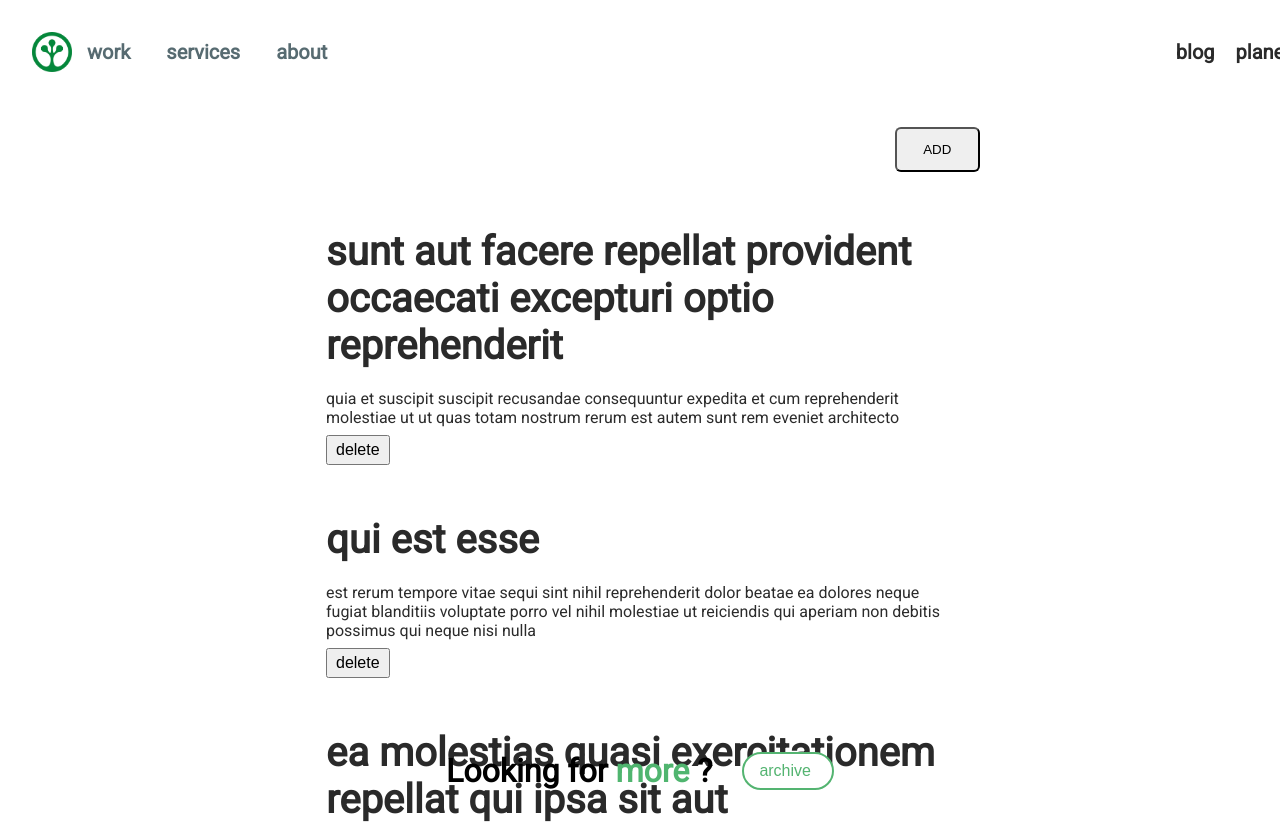
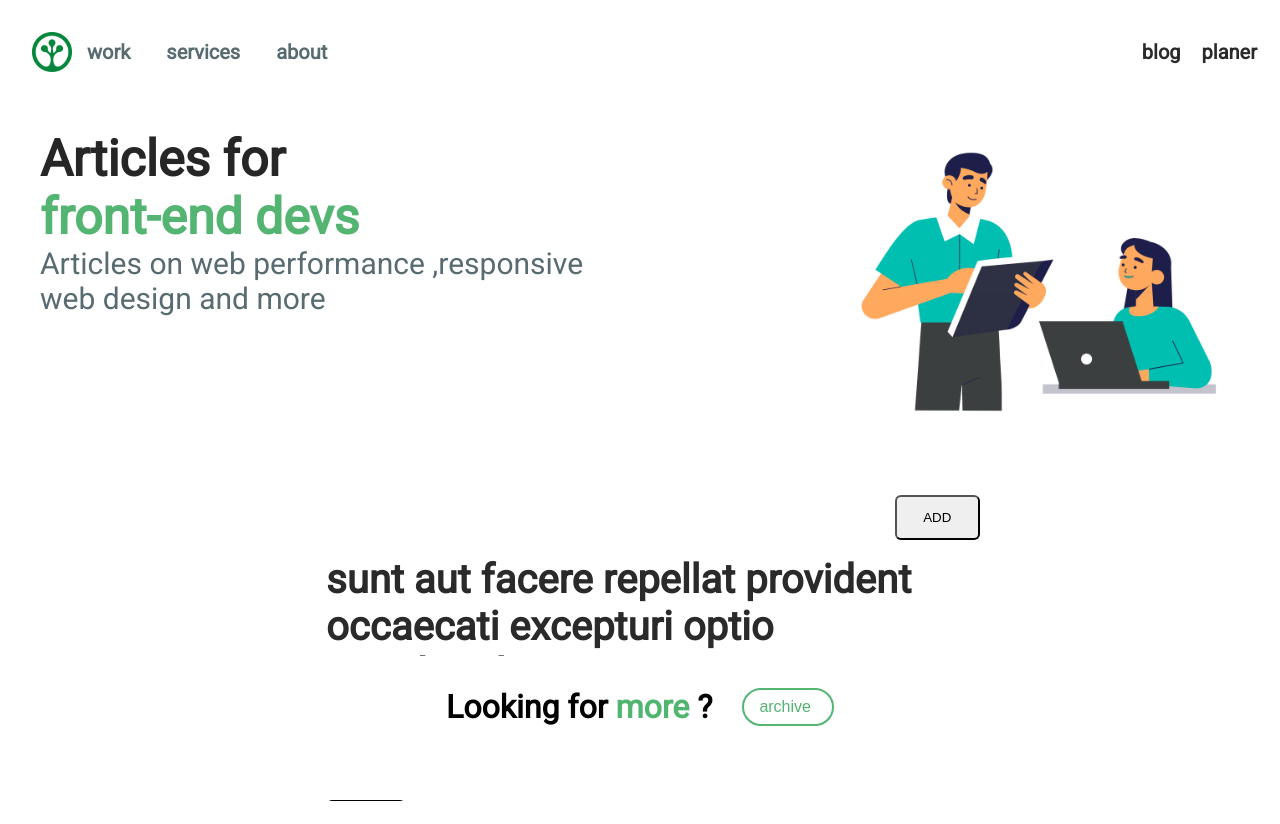
Before and after one commit to MTS999/blog-website, a React (Vite) app: page / in a window 1280 px wide. Shown: the top 824 px of the page. Built offline with nearby package versions, Linux system fonts and the light colour scheme; a web font is replaced by a local one.

Commit message:
fix footer and header positoin

```diff
--- a/src/Layout/Layout.jsx
+++ b/src/Layout/Layout.jsx
@@ -1,7 +1,7 @@
 
 import { Outlet } from "react-router-dom"
 import Header from "../components/Header"
-// import Main from "../components/Main"
+import Main from "../components/Main"
 // import PostList from "../components/PostList"
 import Footer from "../components/Footer"
 export default function Layout() {
--- a/src/components/PostList.jsx
+++ b/src/components/PostList.jsx
@@ -1,5 +1,6 @@
 import Modal from "react-modal"
 import React from "react";
+import Main from "./Main"
 import postData from "../data"
 import { Link } from "react-router-dom"
 
@@ -10,6 +11,11 @@ export default function PostList() {
     const [posts, setPosts] = React.useState(postData)
     const [showModel, setShowModel] = React.useState(false)
 
+
+    const [deleteID, setDeleteID] = React.useState(null)
+
+
+    console.log(deleteID)
     const [newPost, setNewPostset] = React.useState({ title: "", body: "" })
 
 
@@ -20,9 +26,14 @@ export default function PostList() {
     }
 
 
-    function handleDelete(id) {
-        const update = posts.filter(post => post.id !== id)
+
+
+    function permanentDelete(){
+
+        console.log("mts")
+         const update = posts.filter(post => post.id !== deleteID)
         setPosts(update)
+
     }
 
 
@@ -36,7 +47,26 @@ export default function PostList() {
                 <p className="">{post.body}</p>
             </Link>
 
-            <button className="delete-btn" onClick={() => handleDelete(post.id)}>delete</button>
+            {deleteID !== post.id &&
+
+
+                <button className="delete-btn" onClick={() => setDeleteID(post.id)}>delete</button>
+            }
+            {deleteID === post.id &&
+
+                <div>
+                    <p className="confirmatoin">Do you wanna delete</p>
+                      <button className="delete-btn" onClick={permanentDelete} >yes</button>
+                    <button className="delete-btn" onClick={()=>setDeleteID(null)} >no</button>
+
+                </div>
+            }
+
+
+
+
+
+
         </div>
 
 
@@ -53,10 +83,12 @@ export default function PostList() {
 
         setPosts([...posts, newpost])
         setShowModel(false)
-        setNewPostset({title:"",body:""})
+        setNewPostset({ title: "", body: "" })
     }
     return (
         <>
+
+        <Main/>
             <div className="post-list">
                 <button className="add-btn" onClick={() => setShowModel(true)}>ADD</button>
                 {postList}
@@ -74,7 +106,6 @@ export default function PostList() {
                     <div className="modal">
 
                         <h2 className="add-head">Add new posts</h2>
-                        {/* <div></div> */}
                         <label>
                             Title :
                         </label>
--- a/src/index.css
+++ b/src/index.css
@@ -6,11 +6,19 @@
     margin: 0;
     padding: 0;
 }
+html{
+    padding: 0;
+    margin: 0;
+}
 body{
     font-family: 'Roboto', sans-serif;
+    margin: 0;
+    padding: 0;
 }
 .layout {
-    /* padding: 45px 45px;2 */
+    /* padding: 45px 45px; */
+    margin: 0;
+    padding: 0;
 }
 
 .navbar {
@@ -20,10 +28,12 @@ body{
     padding: 2em;
     width: 100%;
     position: fixed;
+    top: 0;
     margin-bottom: 2em;
+    width: 100%;
 }
 header{
-
+    top: 0;
 }
 
 .left {
@@ -36,6 +46,7 @@ header{
     display: flex;
     justify-content: center;
     align-items: center;
+    margin-right: 34px;
 }
 
 .logo {
@@ -72,7 +83,7 @@ a {
 
 /*Main*/
 .main {
-    margin-top: 60px;
+    margin-top: 130px;
     display: flex;
     flex-wrap: wrap;
     padding: 0px 40px;
@@ -121,16 +132,17 @@ a {
     margin-left: auto;
     padding: 1em 2em;
     border-radius: 6px;
-    margin-bottom: 3em;
-    margin-top: 2em;
+    /* margin-bottom: 3em; */
+    /* margin-top: 2em; */
 }
 
 .post-list {
     /* background-color: #b3a7a7; */
+    margin-bottom: 100px;
     display: flex;
     flex-direction: column;
     align-items: start;
-    padding: 100px 300px;
+    padding: 30px 300px 70px;
 }
 .contant{
     /* background-color: #a3b593; */
@@ -145,7 +157,8 @@ a {
     color: #2B2B2B;
 }
 .contant:hover{
-    background-color: #d29e9e;
+    /* background-color: #d29e9e; */
+    background-color: #cee7c4;
 }
 
 .post-title {
@@ -261,14 +274,18 @@ footer{
 
 }
 .footer{
+    width: 100vw;
+    background-color: #fff;
     display: flex;
     flex-direction: column;
     justify-content: center;
     align-items: center;
-    margin-bottom: 100px;
-    /* position: fixed; */
-    position: sticky;
+    margin: 0 auto;
+  text-align: center;
+    position: fixed;
+    /* margin-left: 500px; */
     bottom: 0;
+    padding:2em 0 4em 0 ;
 
    }
 
@@ -304,3 +321,20 @@ footer{
    .social i{
     margin-right: 10px;
    }
+
+
+
+
+   /* feDiffuseLightingete */
+
+
+   .delete-btn{
+    background-color: #895050;
+    padding: .5em 1em;
+    margin-right: 6px;
+    border-radius: 6px;
+   }
+   .confirmatoin{
+    margin-top: 1em;
+    color: red;
+   }
```
Lines whose indentation alone changed are shown as unchanged.
